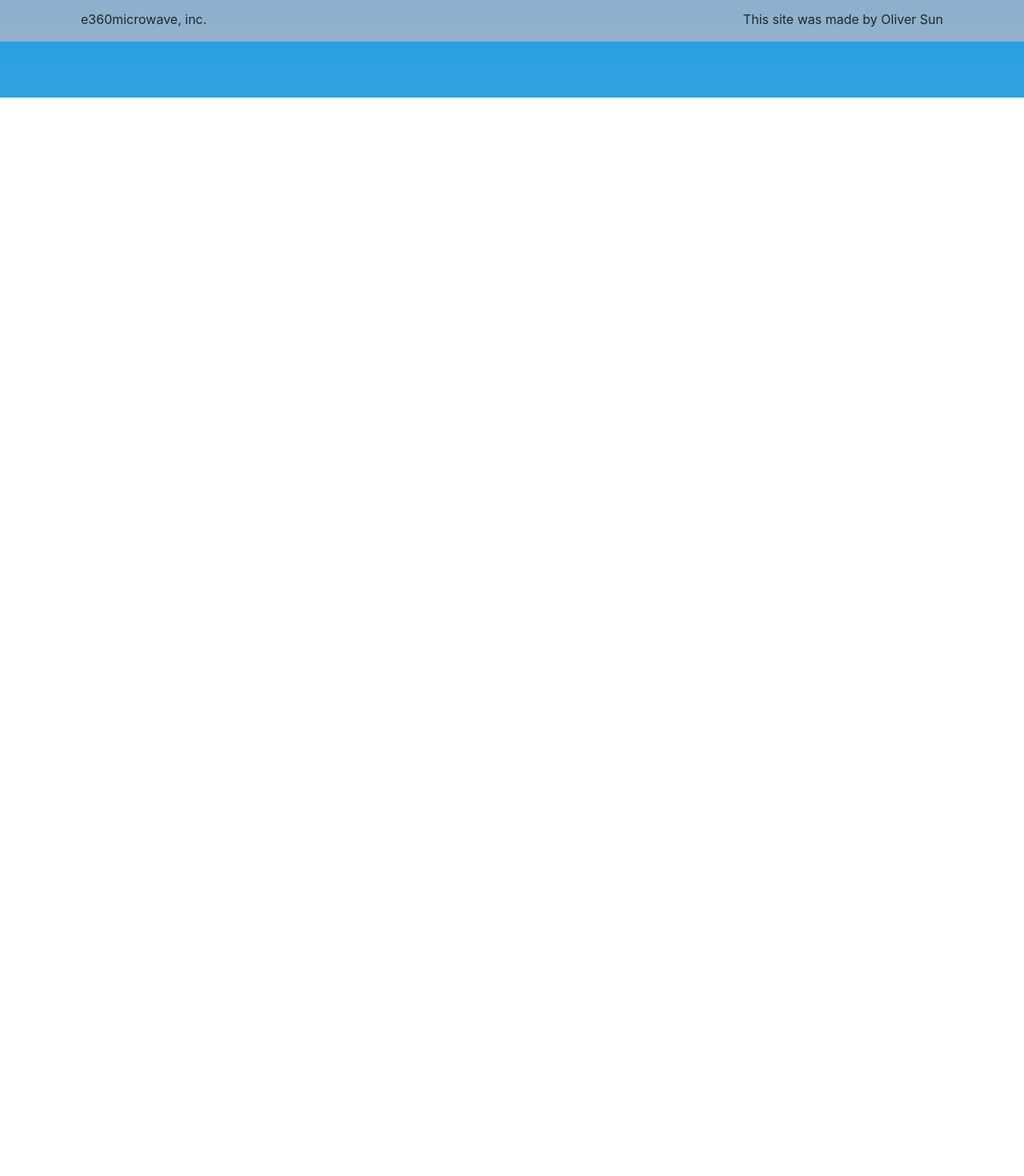
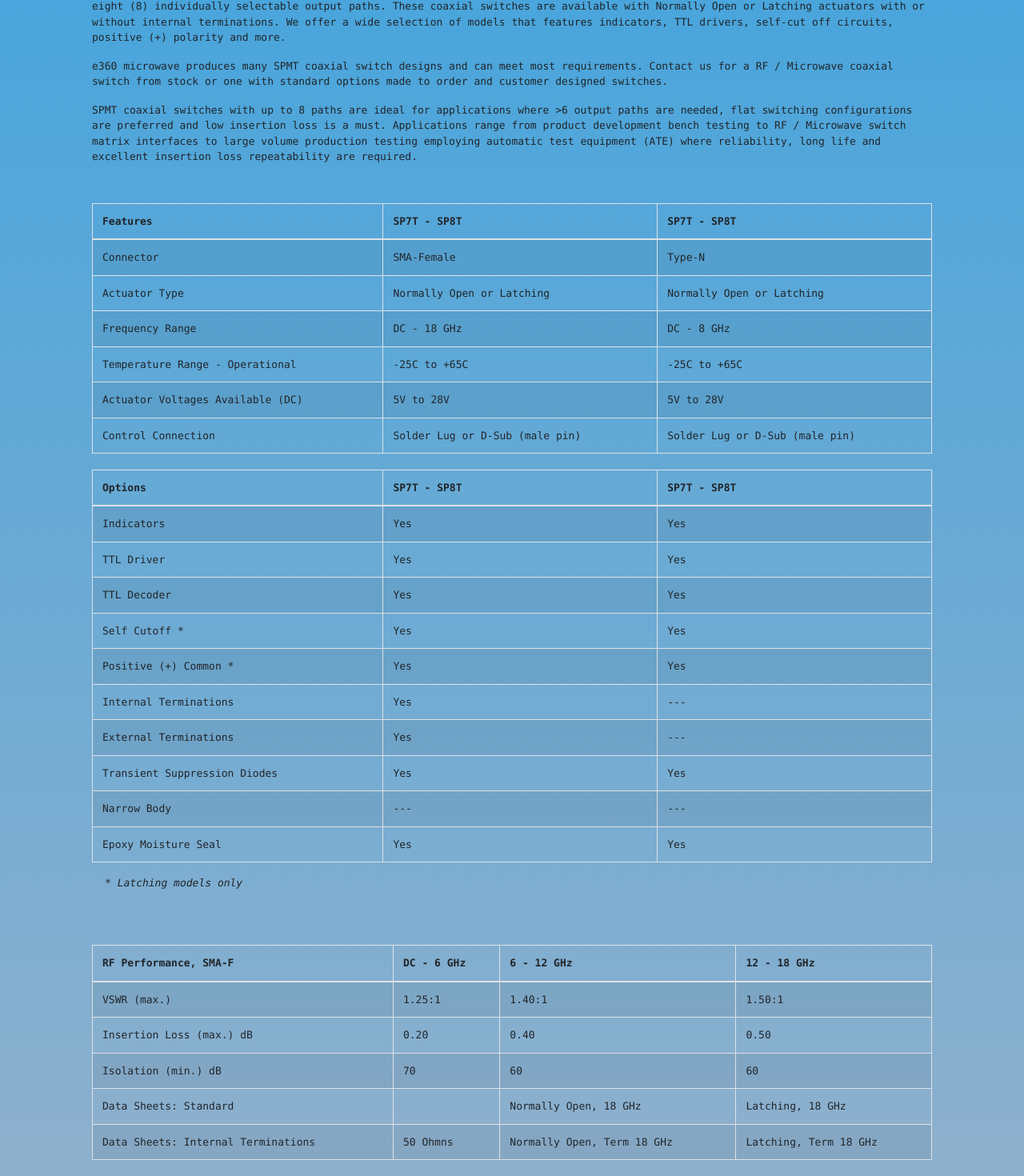
Before and after one commit to Olisun/e360microwave, a React (Create React App) app in the folder client/: page /SP7T-SP8T in a window 1280 px wide. Shown: the part 678-2148 px from the top of the page at 80% size. Before the commit the page ends 800 px from the top, so only its background shows below. Built offline with nearby package versions, Linux system fonts and the light colour scheme.

Commit message:
added product tables to sp7t product page

```diff
--- a/client/src/index.css
+++ b/client/src/index.css
@@ -1,6 +1,7 @@
 body {
   margin: 0;
-  font-family: 'sans-serif', -apple-system, BlinkMacSystemFont, 'Segoe UI', 'Roboto', 'Oxygen', 'Ubuntu', 'Cantarell', 'Fira Sans', 'Droid Sans', 'Helvetica Neue';
+  font-family: 'Monaco', roboto, sans-serif;
+  font-size: small;
   -webkit-font-smoothing: antialiased;
   -moz-osx-font-smoothing: grayscale;
   flex-direction: row;
--- a/client/src/pages/products/SP3T-SP6T.js
+++ b/client/src/pages/products/SP3T-SP6T.js
@@ -50,7 +50,7 @@ class SP3T_SP6T extends Component {
           </Row>
           <Row>
             <Col sm={12}>
-              <p>These switches are ideal for application specific switching between two signal paths and a common port. Frequently used in telecom and military markets as a stand-by switch and in testing stations to switch between other banks of switches. e360 microwave has one of largest selections of reliable, long life and feature rich coaxial switches in the market today. </p>
+              <p>These switches are ideal for application specific switching between two signal paths and a common port. Frequently used in telecom and military markets as a stand-by switch and in testing stations to switch between other banks of switches. e360 microwave has one of largest selections of reliable, long life and feature rich coaxial switches in the market today.</p>
             </Col>
           </Row>
         </Container>
@@ -170,7 +170,7 @@ class SP3T_SP6T extends Component {
                 <th>RF Performance, SMA-F</th>
                 <th>DC - 6 GHz</th>
                 <th>6 - 12 GHz</th>
-                <th>S12 - 18 GHz</th>
+                <th>12 - 18 GHz</th>
               </tr>
             </thead>
             <tbody>
--- a/client/src/pages/products/SP7T-SP8T.js
+++ b/client/src/pages/products/SP7T-SP8T.js
@@ -37,6 +37,176 @@ class SP7T_SP8T extends Component {
             </Col>
           </Row>
         </Container>
+        <Container>
+          <Row>
+            <Col sm={12}>
+              <p>Single-Pole-Multi-Throw (SPMT): This type of coaxial RF / Microwave switch has a common input port and, for this model series, up to eight (8) individually selectable output paths. These coaxial switches are available with Normally Open or Latching actuators with or without internal terminations. We offer a wide selection of models that features indicators, TTL drivers, self-cut off circuits, positive (+) polarity and more.</p>
+            </Col>
+          </Row>
+          <Row>
+            <Col sm={12}>
+              <p>e360 microwave produces many SPMT coaxial switch designs and can meet most requirements. Contact us for a RF / Microwave coaxial switch from stock or one with standard options made to order and customer designed switches.</p>
+            </Col>
+          </Row>
+          <Row>
+            <Col sm={12}>
+              <p>SPMT coaxial switches with up to 8 paths are ideal for applications where >6 output paths are needed, flat switching configurations are preferred and low insertion loss is a must. Applications range from product development bench testing to RF / Microwave switch matrix interfaces to large volume production testing employing automatic test equipment (ATE) where reliability, long life and excellent insertion loss repeatability are required. </p>
+            </Col>
+          </Row>
+        </Container>
+        <Container>
+          <Table responsive bordered striped>
+            <thead>
+              <tr>
+                <th>Features</th>
+                <th>SP7T - SP8T</th>
+                <th>SP7T - SP8T</th>
+              </tr>
+            </thead>
+            <tbody>
+              <tr>
+                <td>Connector</td>
+                <td>SMA-Female</td>
+                <td>Type-N</td>
+              </tr>
+              <tr>
+                <td>Actuator Type</td>
+                <td>Normally Open or Latching</td>
+                <td>Normally Open or Latching</td>
+              </tr>
+              <tr>
+                <td>Frequency Range</td>
+                <td>DC - 18 GHz</td>
+                <td>DC - 8 GHz</td>
+              </tr>
+              <tr>
+                <td>Temperature Range - Operational</td>
+                <td>-25C to +65C</td>
+                <td>-25C to +65C</td>
+              </tr>
+              <tr>
+                <td>Actuator Voltages Available (DC) </td>
+                <td>5V to 28V</td>
+                <td>5V to 28V</td>
+              </tr>
+              <tr>
+                <td>Control Connection</td>
+                <td>Solder Lug or D-Sub (male pin)</td>
+                <td>Solder Lug or ​D-Sub (male pin)</td>
+              </tr>
+            </tbody>
+            <br></br>
+            <thead>
+              <tr>
+                <th>Options</th>
+                <th>SP7T - SP8T</th>
+                <th>SP7T - SP8T</th>
+              </tr>
+            </thead>
+            <tbody>
+              <tr>
+                <td>Indicators</td>
+                <td>Yes</td>
+                <td>Yes</td>
+              </tr>
+              <tr>
+                <td>TTL Driver</td>
+                <td>Yes</td>
+                <td>Yes</td>
+              </tr>
+              <tr>
+                <td>TTL Decoder</td>
+                <td>Yes</td>
+                <td>Yes</td>
+              </tr>
+              <tr>
+                <td>Self Cutoff *</td>
+                <td>Yes</td>
+                <td>Yes</td>
+              </tr>
+              <tr>
+                <td>Positive (+) Common *</td>
+                <td>Yes</td>
+                <td>Yes</td>
+              </tr>
+              <tr>
+                <td>Internal Terminations </td>
+                <td>Yes</td>
+                <td>---</td>
+              </tr>
+              <tr>
+                <td>External Terminations </td>
+                <td>Yes</td>
+                <td>---</td>
+              </tr>
+              <tr>
+                <td>Transient Suppression Diodes</td>
+                <td>Yes</td>
+                <td>Yes</td>
+              </tr>
+              <tr>
+                <td>Narrow Body</td>
+                <td>---</td>
+                <td>---</td>
+              </tr>
+              <tr>
+                <td>Epoxy Moisture Seal</td>
+                <td>Yes</td>
+                <td>Yes</td>
+              </tr>
+            </tbody>
+          </Table>
+          <Row>
+            <Col sm={12}>
+              <p id="latching-models"><i>* Latching models only</i></p>
+            </Col>
+          </Row>
+        </Container>
+        <br></br>
+        <Container>
+          <Table responsive bordered striped>
+            <thead>
+              <tr>
+                <th>RF Performance, SMA-F</th>
+                <th>DC - 6 GHz</th>
+                <th>6 - 12 GHz</th>
+                <th>12 - 18 GHz</th>
+              </tr>
+            </thead>
+            <tbody>
+              <tr>
+                <td>VSWR (max.)</td>
+                <td>1.25:1</td>
+                <td>1.40:1</td>
+                <td>1.50:1</td>
+              </tr>
+              <tr>
+                <td>Insertion Loss (max.) dB</td>
+                <td>0.20</td>
+                <td>0.40</td>
+                <td>0.50</td>
+              </tr>
+              <tr>
+                <td>Isolation (min.) dB</td>
+                <td>70</td>
+                <td>60</td>
+                <td>60</td>
+              </tr>
+              <tr>
+                <td>Data Sheets: ​Standard</td>
+                <td></td>
+                <td>Normally Open, 18 GHz</td>
+                <td>Latching, 18 GHz</td>
+              </tr>
+              <tr>
+                <td>Data Sheets: ​Internal Terminations</td>
+                <td>50 Ohmns</td>
+                <td>Normally Open, Term 18 GHz</td>
+                <td>Latching, Term 18 GHz</td>
+              </tr>
+            </tbody>
+          </Table>
+        </Container>
       </div>
     )
   }
--- a/client/src/pages/products/SPDT.js
+++ b/client/src/pages/products/SPDT.js
@@ -169,7 +169,7 @@ class SPDT extends Component {
                 <th>RF Performance, SMA-F</th>
                 <th>DC - 6 GHz</th>
                 <th>6 - 12 GHz</th>
-                <th>S12 - 18 GHz</th>
+                <th>12 - 18 GHz</th>
                 <th>18 - 26.5 GHz</th>
               </tr>
             </thead>
--- a/client/src/pages/products/TRANSFER.js
+++ b/client/src/pages/products/TRANSFER.js
@@ -163,7 +163,7 @@ class TRANSFER extends Component {
                 <th>RF Performance, SMA-F</th>
                 <th>DC - 6 GHz</th>
                 <th>6 - 12 GHz</th>
-                <th>S12 - 18 GHz</th>
+                <th>12 - 18 GHz</th>
               </tr>
             </thead>
             <tbody>
```
